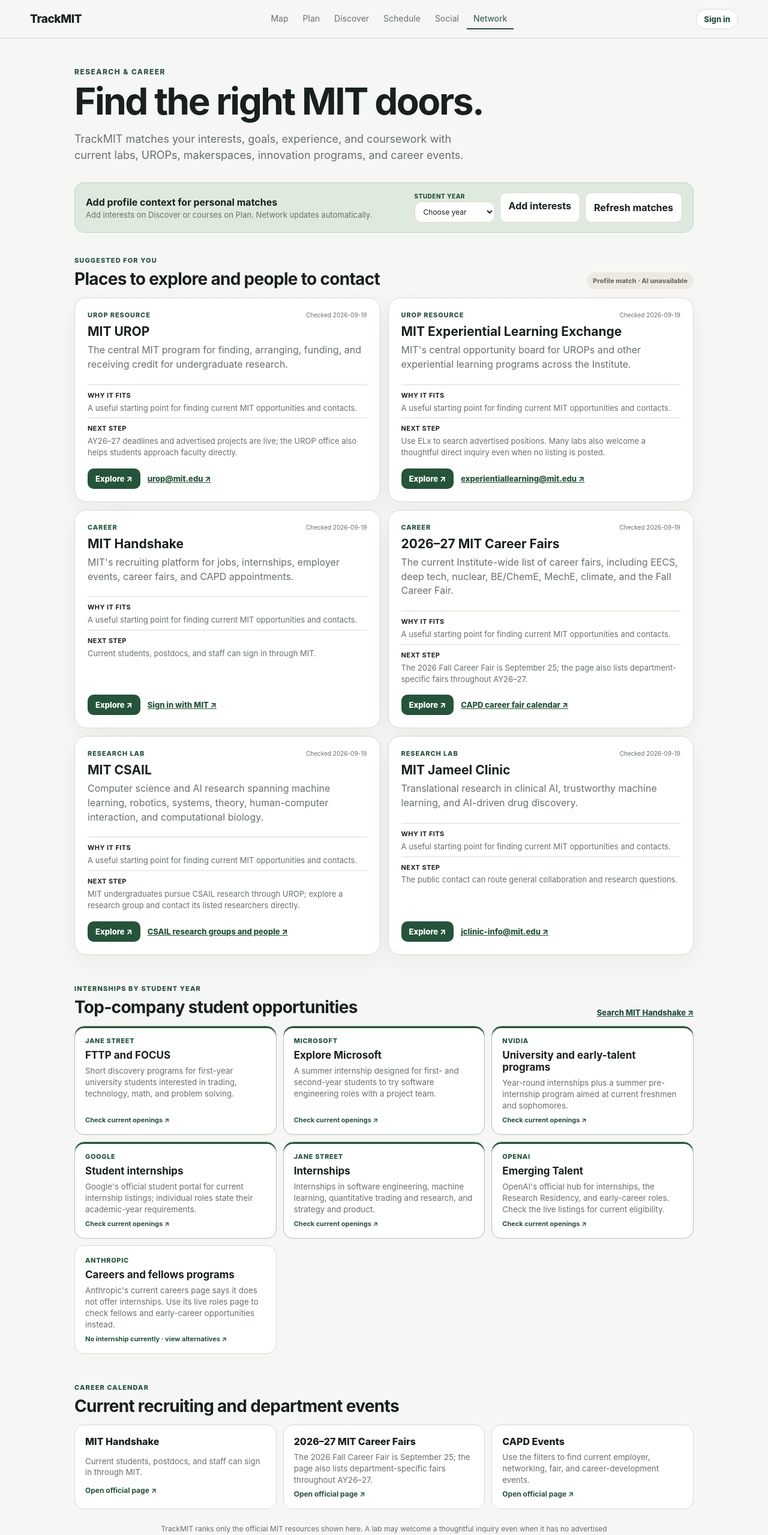
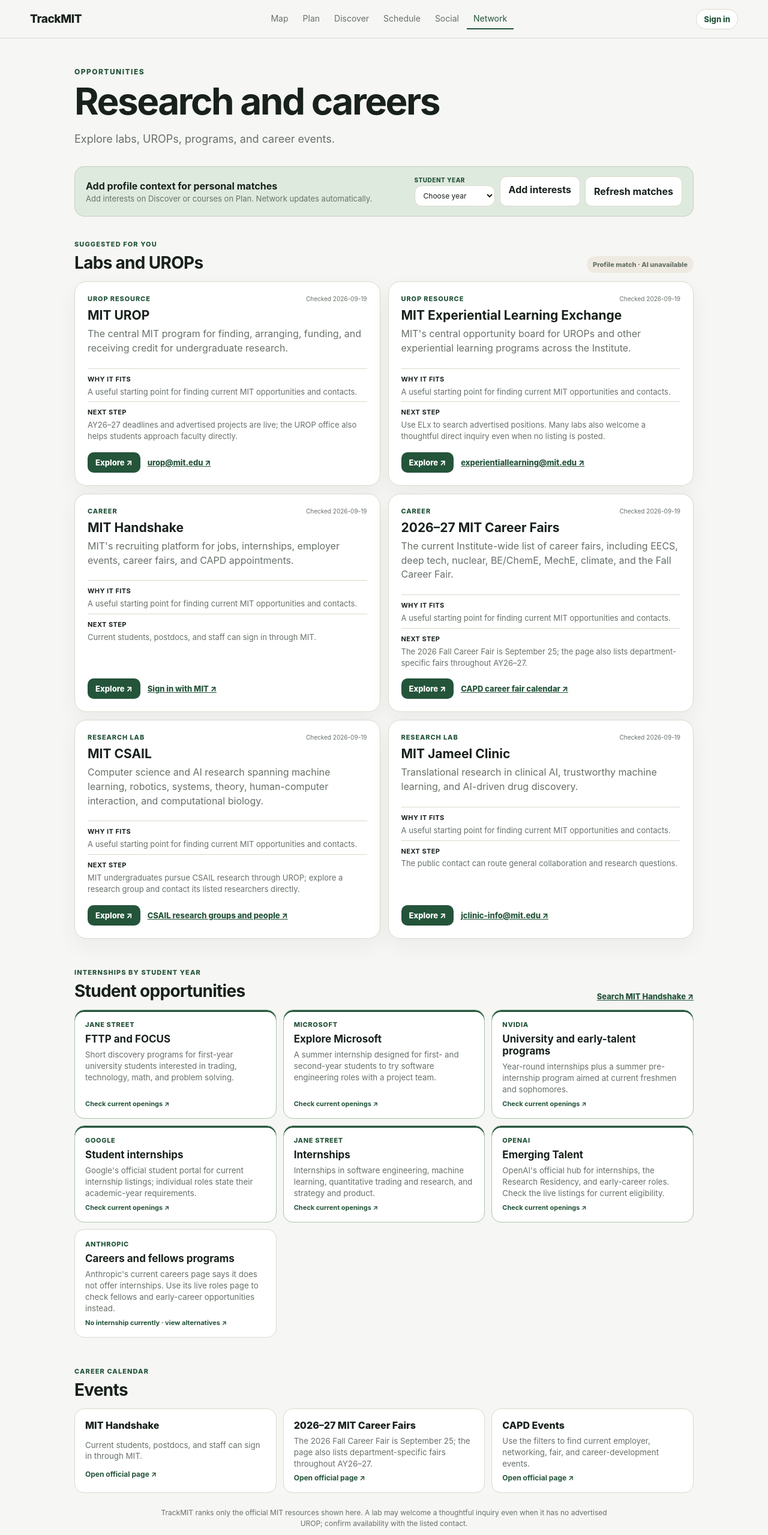
Before and after one commit to KadenC2026/CedarChart, a React (Vite) app: page /network in a window 1280 px wide. Shown: the top 2559 px of the page at 60% size. Built offline with nearby package versions, Linux system fonts and the light colour scheme; no server answers.

Commit message:
Condense page headings

```diff
--- a/src/features/catalog/CatalogPage.tsx
+++ b/src/features/catalog/CatalogPage.tsx
@@ -74,8 +74,8 @@
     <section className="page explore-page">
       <div className="section-heading">
         <div>
-          <div className="eyebrow">Explore the catalog</div>
-          <h1>See how courses connect.</h1>
+          <div className="eyebrow">Catalog</div>
+          <h1>Courses</h1>
         </div>
         <div className="filter-bar">
           <input
--- a/src/features/discovery/DiscoveryPage.tsx
+++ b/src/features/discovery/DiscoveryPage.tsx
@@ -122,12 +122,10 @@
 
   return (
     <section className="page hero-page">
-      <div className="eyebrow">
-        Course discovery
-      </div>
-      <h1>Find the right next course.</h1>
+      <div className="eyebrow">Discover</div>
+      <h1>Find courses</h1>
       <p className="lede">
-        Describe an interest. TrackMIT matches it to MIT subjects and their prerequisite paths.
+        Search MIT subjects by topic, skill, or goal.
       </p>
 
       <div className="search-card">
--- a/src/features/network/NetworkPage.tsx
+++ b/src/features/network/NetworkPage.tsx
@@ -71,11 +71,10 @@
 
   return (
     <section className="page network-page">
-      <div className="eyebrow">Research & career</div>
-      <h1>Find the right MIT doors.</h1>
+      <div className="eyebrow">Opportunities</div>
+      <h1>Research and careers</h1>
       <p className="lede">
-        TrackMIT matches your interests, goals, experience, and coursework with current labs, UROPs,
-        makerspaces, innovation programs, and career events.
+        Explore labs, UROPs, programs, and career events.
       </p>
 
       <div className="network-profile-bar">
@@ -113,7 +112,7 @@
       <div className="network-section-heading">
         <div>
           <span className="network-kicker">Suggested for you</span>
-          <h2>Places to explore and people to contact</h2>
+          <h2>Labs and UROPs</h2>
         </div>
         <span className={`network-method ${status === "AI" ? "ai" : ""}`}>
           {status === "loading" ? "Updating" : status === "AI" ? "AI ranked" : status === "error" ? "Profile match · AI unavailable" : "Profile match"}
@@ -144,7 +143,7 @@
       <div className="network-section-heading internship-heading">
         <div>
           <span className="network-kicker">Internships by student year</span>
-          <h2>{state.studentYear === "first-year" ? "Discovery programs and internships for first-years" : "Top-company student opportunities"}</h2>
+          <h2>{state.studentYear === "first-year" ? "First-year programs" : "Student opportunities"}</h2>
         </div>
         <a className="network-handshake-link" href="https://mit.joinhandshake.com/" target="_blank" rel="noreferrer">Search MIT Handshake ↗</a>
       </div>
@@ -169,7 +168,7 @@
       <div className="network-section-heading career-heading">
         <div>
           <span className="network-kicker">Career calendar</span>
-          <h2>Current recruiting and department events</h2>
+          <h2>Events</h2>
         </div>
       </div>
       <div className="network-career-grid">
--- a/src/features/planner/PetitionAdvisor.tsx
+++ b/src/features/planner/PetitionAdvisor.tsx
@@ -52,8 +52,8 @@
 
   return (
     <section className="petition-advisor">
-      <div className="eyebrow">Preparation check</div>
-      <h2>Courses you may be ready to discuss skipping</h2>
+      <div className="eyebrow">Preparation</div>
+      <h2>Possible waivers</h2>
       <p className="data-note">
         Describe prior coursework, exams, or projects. TrackMIT compares it with catalog descriptions and your plan.
       </p>
--- a/src/features/planner/PlannerPage.tsx
+++ b/src/features/planner/PlannerPage.tsx
@@ -107,10 +107,10 @@
     <section className="planner-page planner-workspace-page">
       <div className="planner-compact-header">
         <div>
-          <div className="eyebrow">Your MIT road</div>
-          <h1>Plan your classes</h1>
+          <div className="eyebrow">Plan</div>
+          <h1>Course plan</h1>
         </div>
-        <p>Search courses, track requirements, and build your four-year plan.</p>
+        <p>Build and manage your plan.</p>
       </div>
 
       <div className="planner-dashboard">
--- a/src/features/schedule/SchedulePage.tsx
+++ b/src/features/schedule/SchedulePage.tsx
@@ -307,10 +307,10 @@
 
   return (
     <section className="page schedule-page">
-      <div className="eyebrow">Schedule lab</div>
-      <h1>Build a schedule that fits.</h1>
+      <div className="eyebrow">Schedule</div>
+      <h1>Build a schedule</h1>
       <p className="lede">
-        Add subjects, set priorities, and compare combinations using published meeting times.
+        Compare course combinations using published meeting times.
       </p>
       <p className="data-note">
         Meeting times come from the imported FireRoad snapshot, which carries one term of section
@@ -322,7 +322,7 @@
         <header>
           <div>
             <div className="eyebrow">Fit finder</div>
-            <h2>Classes that fit your current schedule</h2>
+            <h2>Classes that fit</h2>
             <p>
               TrackMIT checks listed lecture, recitation, and lab options against the courses
               already in this plan term.
--- a/src/features/social/SocialPage.tsx
+++ b/src/features/social/SocialPage.tsx
@@ -46,9 +46,9 @@
   return (
     <section className="page social-page">
       <div className="eyebrow">Community</div>
-      <h1>Find your MIT people.</h1>
+      <h1>Connect</h1>
       <p className="lede">
-        TrackMIT uses your plan and interests to point you toward classmates, course communities, and clubs.
+        Find classmates, course communities, and clubs.
       </p>
 
       <section
@@ -103,7 +103,7 @@
       <div className="social-primary-grid">
         <article className="social-feature-card">
           <span className="social-card-kicker">Study together</span>
-          <h2>Meet classmates through Pset Partners</h2>
+          <h2>Pset Partners</h2>
           <p>
             Pset Partners matches MIT students by class, availability, and preferred group style. MIT login is required.
           </p>
@@ -124,7 +124,7 @@
 
         <article className="social-feature-card">
           <span className="social-card-kicker">Course communities</span>
-          <h2>Continue from the classes you chose</h2>
+          <h2>From your courses</h2>
           <p>Open current course sites or MIT Canvas to find the communication spaces your instructors use.</p>
           {uniqueCourses.some((course) => courseWebsiteFor(course.courseId)) && (
             <div className="social-course-sites">
@@ -148,7 +148,7 @@
       <div className="social-section-heading">
         <div>
           <span className="social-card-kicker">Clubs for you</span>
-          <h2>Meet clubs picked for you</h2>
+          <h2>Recommended clubs</h2>
         </div>
         <a href="https://studentlife.mit.edu/campus-communities/student-activities/" target="_blank" rel="noreferrer">
           MIT Student Activities ↗
```
